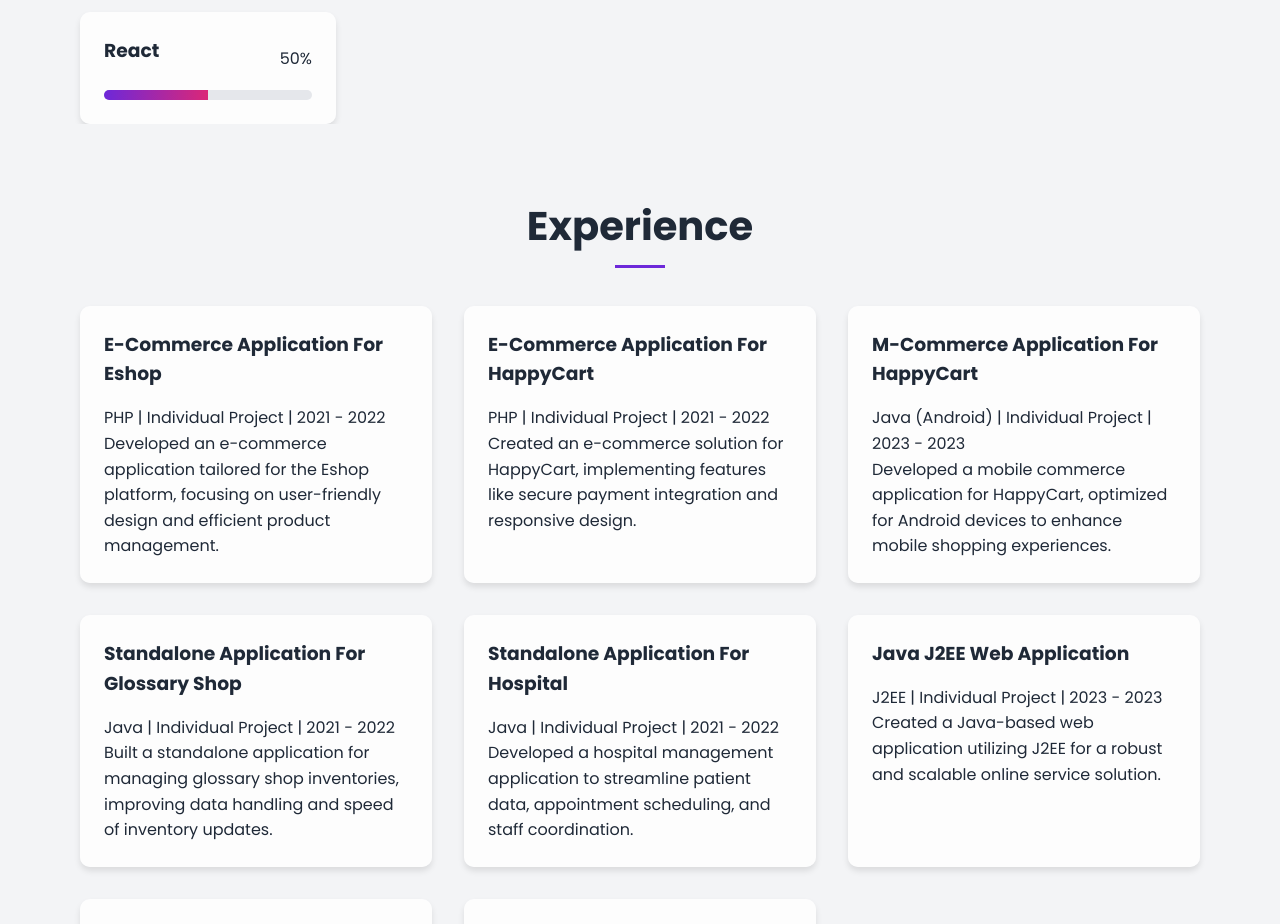
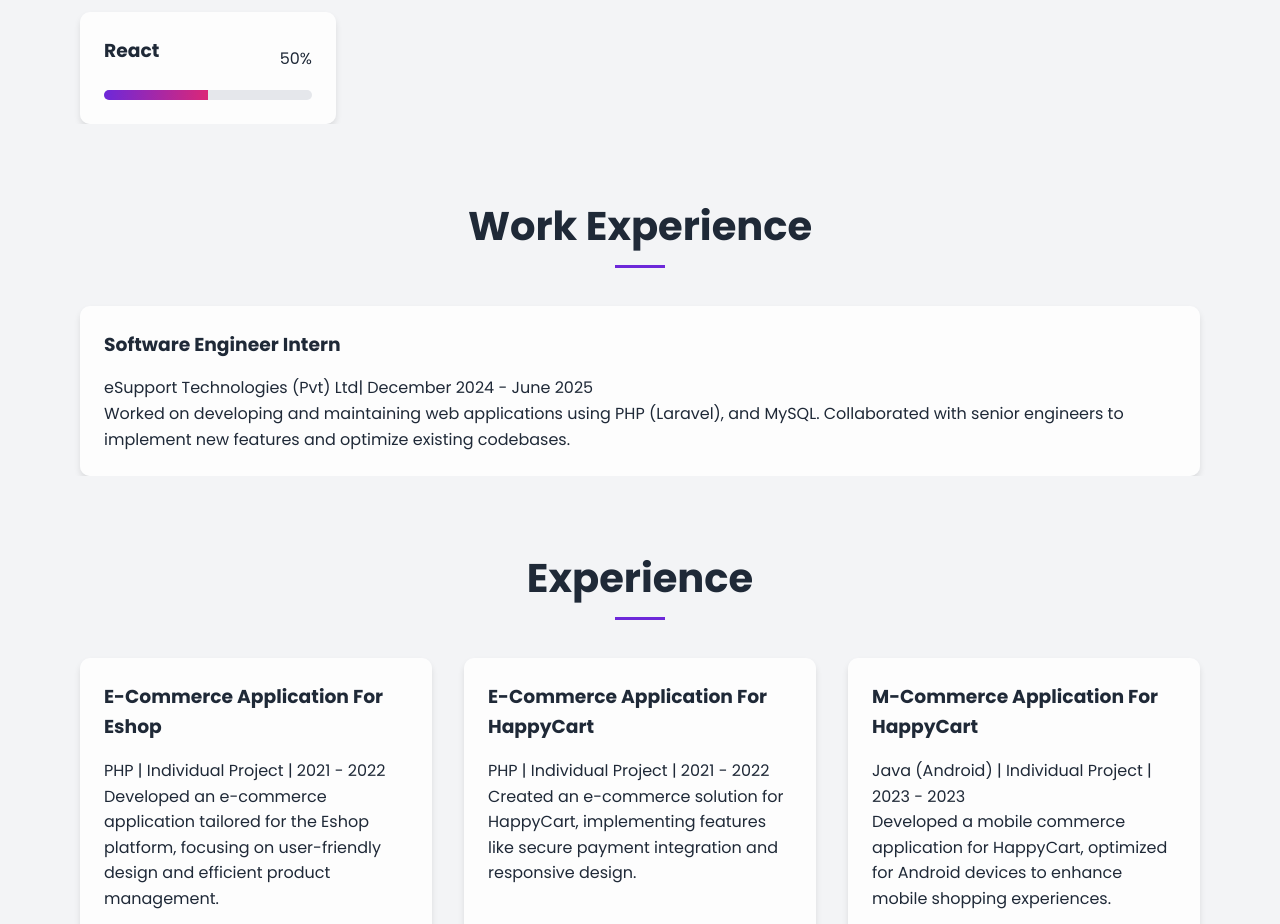
Before and after one commit to Manulakavishka/Manulakavishka.github.io, a website: page index.html in a window 1280 px wide. Shown: the part 1900-2824 px from the top of the page. Drawn offline with nearby package versions, Linux system fonts and the light colour scheme.

Commit message:
Update index.html

```diff
--- a/index.html
+++ b/index.html
@@ -1118,6 +1118,27 @@
                         <div class="skill-progress" data-width="50"></div>
                     </div>
                 </div>
+            </div>
+        </section>
+
+        <section id="work-experience" class="container">
+            <h2>Work Experience</h2>
+            <div class="experience-list">
+                <div class="experience-item animate-fade-up">
+                    <h3>Software Engineer Intern</h3>
+                    <p>eSupport Technologies (Pvt) Ltd| December 2024 - June 2025</p>
+                    <p>Worked on developing and maintaining web applications using PHP (Laravel), and MySQL. Collaborated with senior engineers to implement new features and optimize existing codebases.</p>
+                </div>
+                <!-- <div class="experience-item animate-fade-up">
+                    <h3>Junior Web Developer</h3>
+                    <p>XYZ Digital Agency | January 2022 - May 2023</p>
+                    <p>Assisted in building responsive websites and e-commerce platforms using Laravel and React. Participated in code reviews and contributed to UI/UX improvements.</p>
+                </div>
+                <div class="experience-item animate-fade-up">
+                    <h3>Freelance Full Stack Developer</h3>
+                    <p>Remote | 2021 - Present</p>
+                    <p>Delivered custom web solutions for clients, including portfolio sites, business landing pages, and small-scale SaaS products. Managed project requirements, timelines, and client communications independently.</p>
+                </div> -->
             </div>
         </section>
 
```
